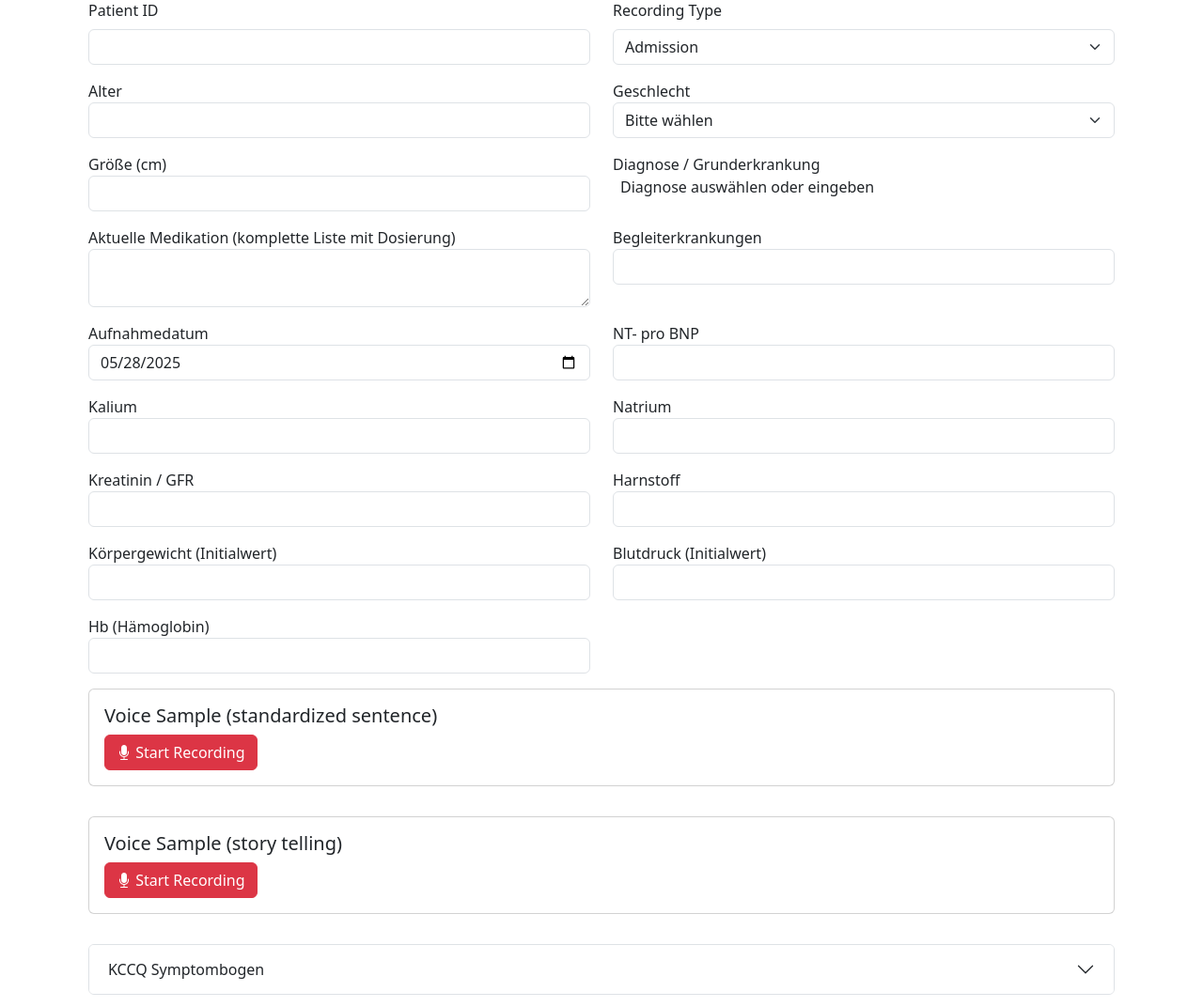
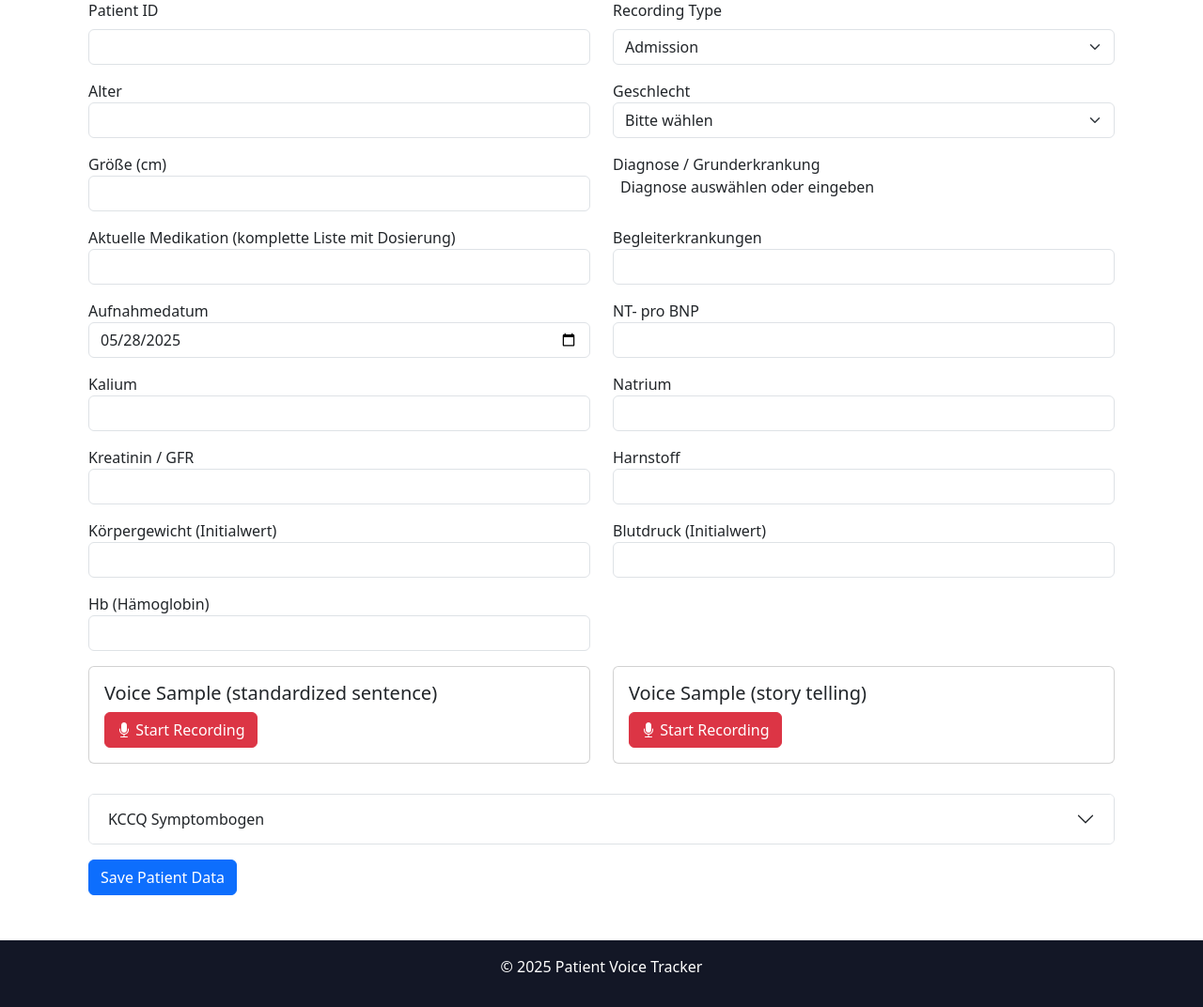
Before and after one commit to tonikilger/medical_voice_recognition_pc, a Flask app: page /recording in a window 1280 px wide. Shown: the part 159-1231 px from the top of the page at 94% size. Run offline with Flask 3, Linux system fonts and the light colour scheme; some libraries are stand-ins or nearby versions.

Commit message:
forms are pretty

```diff
--- a/templates/recording.html
+++ b/templates/recording.html
@@ -117,7 +117,7 @@
                         <div class="row">
                             <div class="mb-3 col-md-6">
                                 <label>Aktuelle Medikation (komplette Liste mit Dosierung)</label>
-                                <textarea class="form-control" name="medication"></textarea>
+                                <textarea class="form-control" name="medication" style="height: 38px; resize: none;"></textarea>
                             </div>
                             <div class="mb-3 col-md-6">
                                 <label>Begleiterkrankungen</label>
@@ -174,7 +174,7 @@
                             </div>
                         </div>
                         <div class="row">
-                            <div class="mb-3 ">
+                            <div class="mb-3 col-md-6">
                             <div class="card mb-3 ">
                                 <div class="card-body">
                                 <h5 class="card-title">Voice Sample (standardized sentence) </h5>
@@ -187,7 +187,7 @@
                             </div>
                             </div>
 
-                            <div class="mb-3 ">
+                            <div class="mb-3 col-md-6">
                                 <div class="card mb-3 ">
                                     <div class="card-body">
                                         <h5 class="card-title">Voice Sample (story telling)</h5>
@@ -559,33 +559,7 @@
                                 <input type="text" class="form-control" name="bp">
                             </div>
                         </div>
-                        <div class="row">
-                            <div class="mb-3 col-md-6">
-                            <div class="card mb-3 ">
-                                <div class="card-body">
-                                <h5 class="card-title">Voice Sample (standardized sentence) </h5>
-                                <button type="button" class="btn btn-danger" id="recordVoiceBtn">
-                                    <i class="bi bi-mic-fill"></i> Start Recording
-                                </button>
-                                <audio id="voicePlayback" controls class="mt-2" style="display: none;"></audio>
-                                <input type="file" id="voiceSample" name="voice_sample_standardized" style="display: none;" />
-                                </div>
-                            </div>
-                            </div>
 
-                            <div class="mb-3 ">
-                                <div class="card mb-3 ">
-                                    <div class="card-body">
-                                        <h5 class="card-title">Voice Sample (story telling)</h5>
-                                        <button type="button" class="btn btn-danger" id="recordCoughBtn">
-                                            <i class="bi bi-mic-fill"></i> Start Recording
-                                        </button>
-                                        <audio id="coughPlayback" controls class="mt-2" style="display: none;"></audio>
-                                        <input type="file" id="coughSample" name="voice_sample_storytelling" style="display: none;" />
-                                    </div>
-                                </div>
-                            </div>
-                        </div>
                         <div class="row">
                             <div class="mb-3 col-md-6">
                                 <label>Puls</label>
@@ -593,7 +567,7 @@
                             </div>
                             <div class="mb-3 col-md-6">
                                 <label>Medikamentenanpassungen (falls relevant)</label>
-                                <textarea class="form-control" name="medication_changes"></textarea>
+                                <textarea class="form-control" name="medication_changes" style="height: 38px; resize: none;"></textarea>
                             </div>
 
                         </div>
@@ -629,6 +603,33 @@
                                 <input type="number" class="form-control" name="ntprobnp_daily">
                             </div>
 
+                        </div>
+                        <div class="row">
+                            <div class="mb-3 col-md-6">
+                            <div class="card mb-3 ">
+                                <div class="card-body">
+                                <h5 class="card-title">Voice Sample (standardized sentence) </h5>
+                                <button type="button" class="btn btn-danger" id="recordVoiceBtn">
+                                    <i class="bi bi-mic-fill"></i> Start Recording
+                                </button>
+                                <audio id="voicePlayback" controls class="mt-2" style="display: none;"></audio>
+                                <input type="file" id="voiceSample" name="voice_sample_standardized" style="display: none;" />
+                                </div>
+                            </div>
+                            </div>
+
+                            <div class="mb-3 col-md-6 ">
+                                <div class="card mb-3 ">
+                                    <div class="card-body">
+                                        <h5 class="card-title">Voice Sample (story telling)</h5>
+                                        <button type="button" class="btn btn-danger" id="recordCoughBtn">
+                                            <i class="bi bi-mic-fill"></i> Start Recording
+                                        </button>
+                                        <audio id="coughPlayback" controls class="mt-2" style="display: none;"></audio>
+                                        <input type="file" id="coughSample" name="voice_sample_storytelling" style="display: none;" />
+                                    </div>
+                                </div>
+                            </div>
                         </div>
                     </div>
 
@@ -675,11 +676,17 @@
 
                             <div class="mb-3 col-md-6">
                                 <label>Aktuelle Medikation bei Entlassung</label>
-                                <textarea class="form-control" name="discharge_medication"></textarea>
+                                <textarea class="form-control" name="discharge_medication" style="height: 38px; resize: none;"></textarea>
                             </div>
                         </div>
                         <div class="row">
-                            <div class="mb-3">
+                             <div class="mb-3 col-md-6">
+                                <label>Datum der Entlassung</label>
+                                <input type="date" class="form-control" name="discharge_date">
+                            </div>
+                        </div>
+                        <div class="row">
+                            <div class="mb-3 col-md-6">
                             <div class="card mb-3 ">
                                 <div class="card-body">
                                 <h5 class="card-title">Voice Sample (standardized sentence) </h5>
@@ -694,7 +701,7 @@
                             </div>
 
 
-                            <div class="mb-3 ">
+                            <div class="mb-3 col-md-6">
                                 <div class="card mb-3 ">
                                     <div class="card-body">
                                         <h5 class="card-title">Voice Sample (story telling)</h5>
@@ -707,6 +714,7 @@
                                 </div>
                             </div>
                         </div>
+
                         <div class="row">
                         <div class="accordion mb-3" id="kccqAccordion">
                         <div class="accordion-item">
@@ -1048,10 +1056,7 @@
                             </div>
                         </div>
                         </div>
-                            <div class="mb-3 col-md-6">
-                                <label>Datum der Entlassung</label>
-                                <input type="date" class="form-control" name="discharge_date">
-                            </div>
+
                         </div>
                     </div>
 
```
